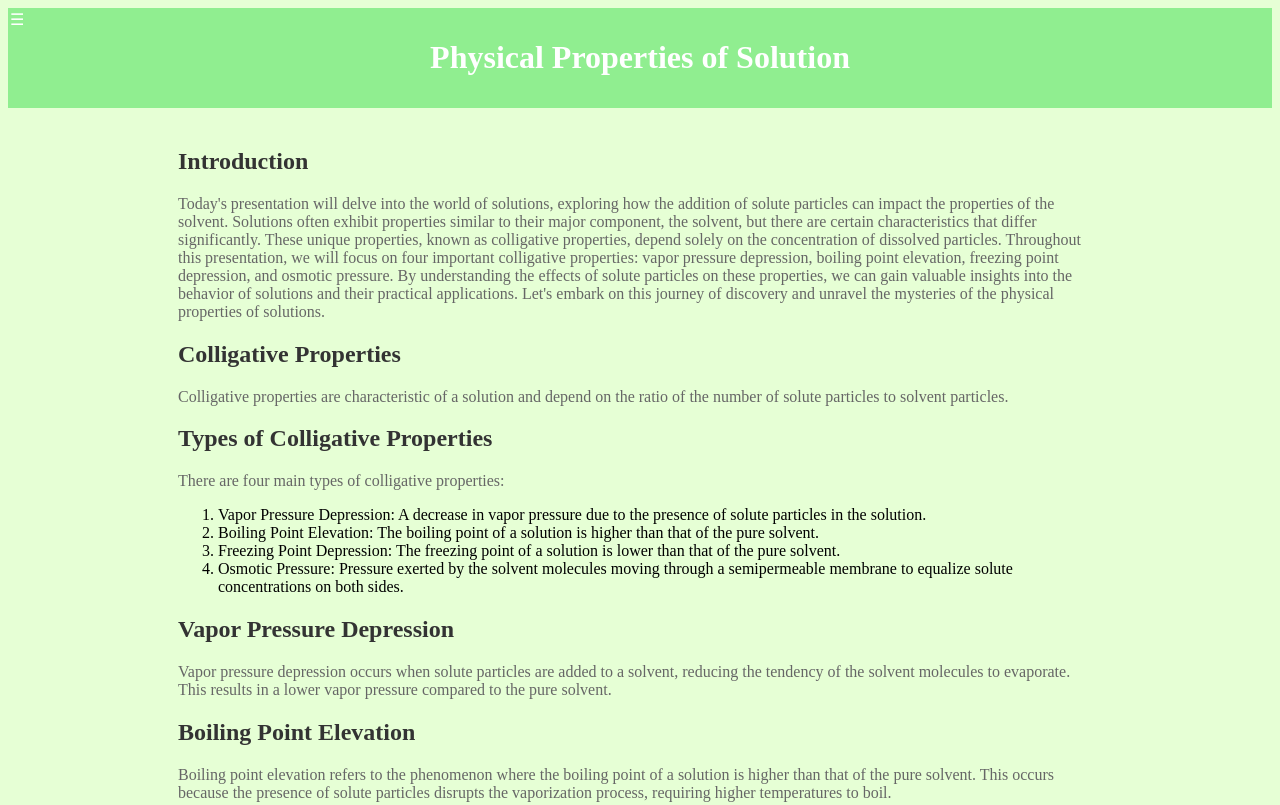
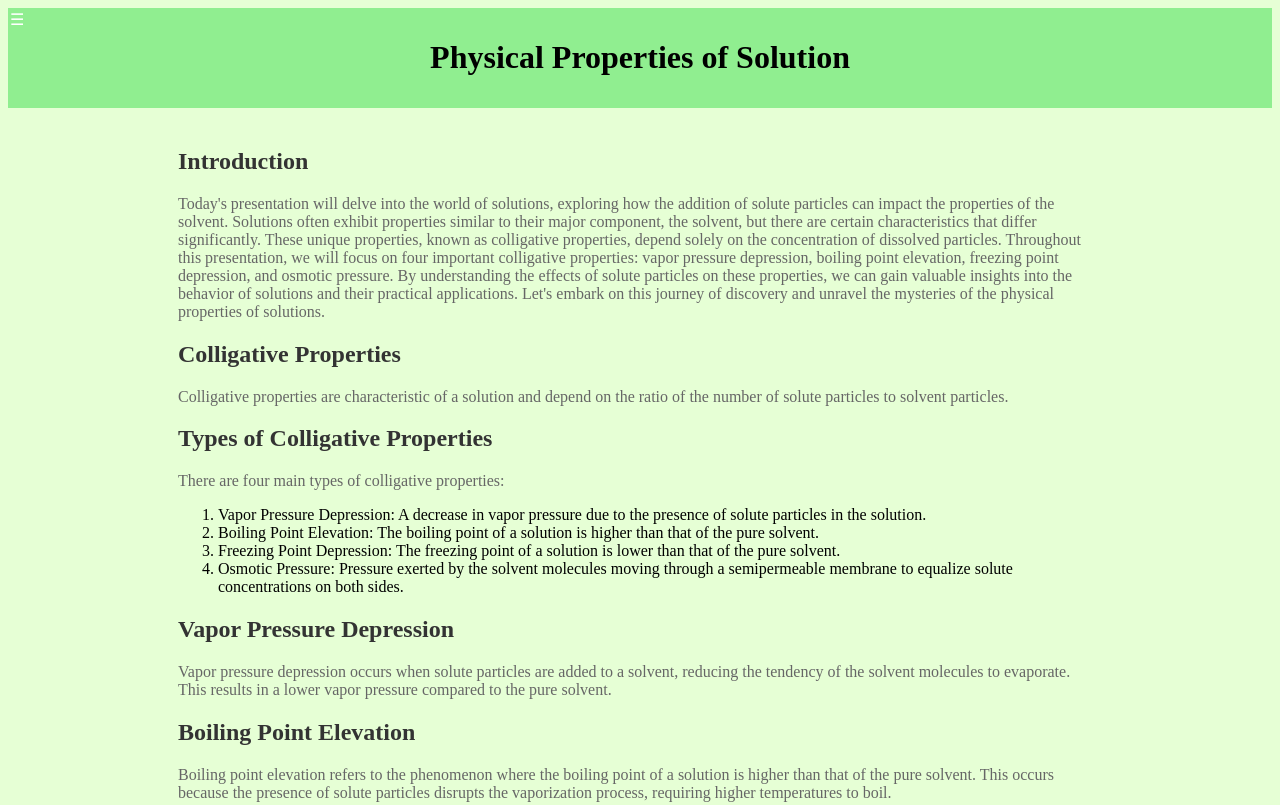
Before and after one commit to Taykedo/lmao, a plain HTML site: page index.html in a window 1280 px wide. Shown: the top 805 px of the page. Drawn offline with Linux system fonts and the light colour scheme.

Commit message:
Update index.html

```diff
--- a/index.html
+++ b/index.html
@@ -107,7 +107,7 @@
 <body>
     <!-- Title bar -->
     <div id="title-bar">
-        <h1 style="color: #fff;">Physical Properties of Solution</h1> <!-- Set the text color of the title to white -->
+        <h1 style="color: #000;">Physical Properties of Solution</h1> <!-- Set the text color of the title to white -->
     </div>
 
     <!-- Side menu -->
```
